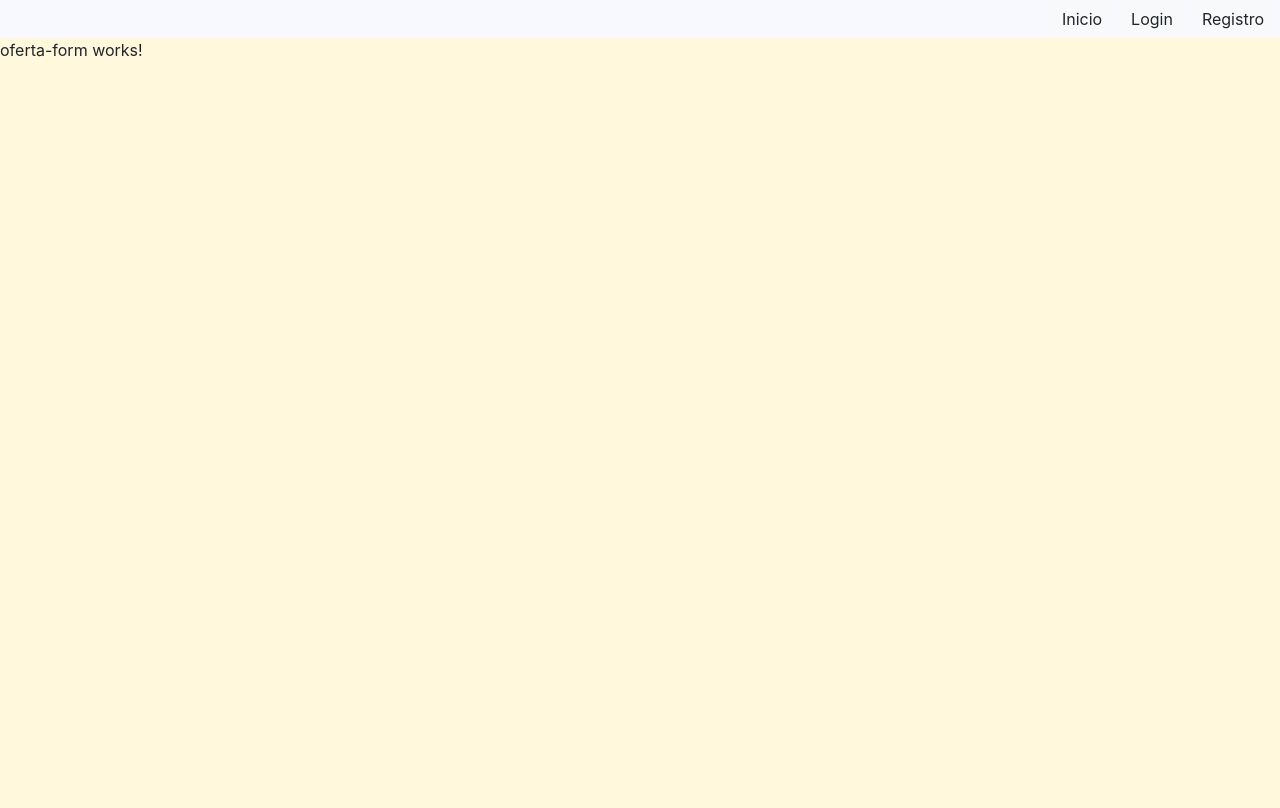
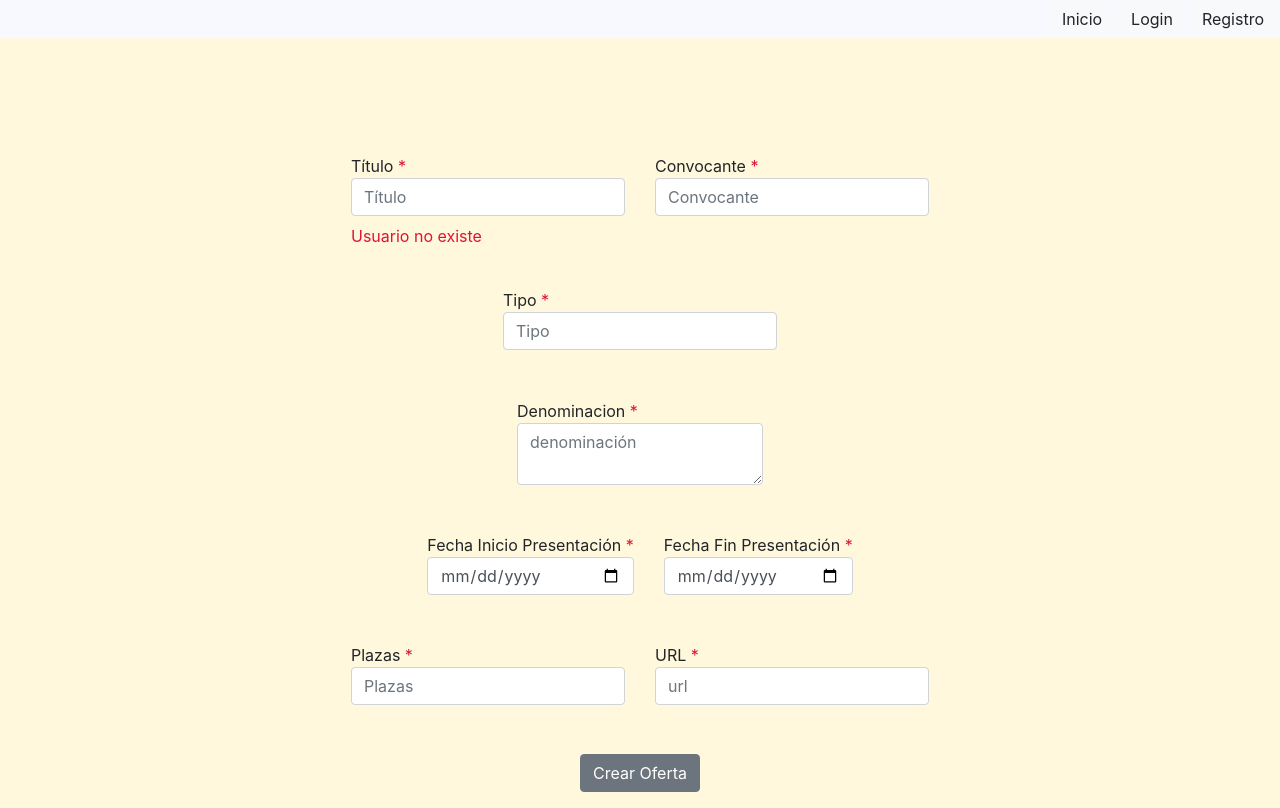
Before and after one commit to HNHerrmann/AragoJobLocator, an Angular app: page /oferta in a window 1280 px wide. Built offline with nearby package versions, Linux system fonts and the light colour scheme; no server answers.

Commit message:
avance formulario creacióm manual de oferta

```diff
--- a/src/app/oferta-form/oferta-form.component.html
+++ b/src/app/oferta-form/oferta-form.component.html
@@ -1,2 +1,91 @@
 <app-header></app-header>
-<p>oferta-form works!</p>
+<div class="container-fluid form-group" style="width: max-content">
+  <div class="row justify-content-center" style="margin-top: 20%">
+    <div class="col-md-auto">
+      <label class="input-group-label">Título <span style="color: crimson">*</span>
+        <br>
+        <input class="form-control" type="text" placeholder="Título" name="titulo" [(ngModel)]="titulo"  required></label>
+      <span *ngIf="true" style="color: crimson">
+               <br> Usuario no existe
+          </span>
+    </div>
+    <div class="col-md-auto">
+      <label class="input-group-label">Convocante <span style="color: crimson">*</span>
+        <br>
+        <input class="form-control" type="text" placeholder="Convocante" name="convocante" [(ngModel)]="convocante"  required></label>
+      <span *ngIf="false" style="color: crimson">
+               <br> Usuario no existe
+          </span>
+    </div>
+  </div>
+  <div class="row justify-content-center" style="margin-top: 7%">
+    <div class="col-md-auto">
+      <label class="input-group-label">Tipo <span style="color: crimson">*</span>
+        <br>
+        <input class="form-control"type="text" placeholder="Tipo" name="tipo" [(ngModel)]="tipo">
+      </label>
+    </div>
+  </div>
+  <div class="row justify-content-center" style="margin-top: 7%">
+    <div class="col-md-auto">
+      <label class="input-group-label">Denominacion <span style="color: crimson">*</span>
+        <br>
+        <textarea  class="form-control" type="text"   placeholder="denominación" name="denominacion" [(ngModel)]="denomincion"></textarea>
+        <span *ngIf="showDenomError" style="color: crimson">
+               <br> Campo Obligatorio
+        </span>
+      </label>
+    </div>
+  </div>
+
+  <div class="row justify-content-center" style="margin-top: 7%">
+    <div class="col-md-auto">
+      <label class="input-group-label">Fecha Inicio Presentación <span style="color: crimson">*</span>
+        <br>
+        <input class="form-control" type="date" placeholder="Fecha Inicio" name="inicio" [(ngModel)]="f_inicioPresentacion"  required></label>
+      <span *ngIf="showFFinError" style="color: crimson">
+               <br> Campo Obligatorio
+          </span>
+    </div>
+    <div class="col-md-auto">
+      <label class="input-group-label">Fecha Fin Presentación <span style="color: crimson">*</span>
+        <br>
+        <input class="form-control" type="date" placeholder="Fecha Fin" name="fin" [(ngModel)]="f_finPresentacion"  required></label>
+      <span *ngIf="showFInitError" style="color: crimson">
+               <br> Campo Obligatorio
+          </span>
+    </div>
+  </div>
+
+  <div class="row justify-content-center" style="margin-top: 7%">
+    <div class="col-md-auto">
+      <label class="input-group-label">Plazas <span style="color: crimson">*</span>
+        <br>
+        <input class="form-control" type="number" placeholder="Plazas" name="plazas" [(ngModel)]="plazas"  required></label>
+      <span *ngIf="false" style="color: crimson">
+               <br> Usuario no existe
+          </span>
+    </div>
+    <div class="col-md-auto">
+      <label class="input-group-label">URL <span style="color: crimson">*</span>
+        <br>
+        <input class="form-control" type="url" placeholder="url" name="url" [(ngModel)]="url"  required></label>
+      <span *ngIf="false" style="color: crimson">
+               <br> Usuario no existe
+          </span>
+    </div>
+  </div>
+
+  <div class="row justify-content-center" style="margin-top: 7%">
+    <div class="col-md-auto">
+      <button class="btn btn-secondary" type="submit" id="ofertaBut" (click)="createOferta()"> Crear Oferta </button>
+    </div>
+  </div>
+  <div *ngIf="showSuccess" class="row justify-content-center" style="margin-top: 7%">
+    <div class="col-md-auto">
+        <span style="color: green">
+          Oferta creada con éxito.
+        </span>
+    </div>
+  </div>
+</div>
--- a/src/app/oferta-form/oferta-form.component.ts
+++ b/src/app/oferta-form/oferta-form.component.ts
@@ -1,4 +1,6 @@
 import { Component, OnInit } from '@angular/core';
+import {HttpClient, HttpErrorResponse} from "@angular/common/http";
+import {Router} from "@angular/router";
 
 @Component({
   selector: 'app-oferta-form',
@@ -7,9 +9,73 @@ import { Component, OnInit } from '@angular/core';
 })
 export class OfertaFormComponent implements OnInit {
 
-  constructor() { }
+  tipo : string;
+  denomincion : string; //O
+  convocante : string; //Obligatorio
+  url: string;
+  f_inicioPresentacion: Date; //O
+  f_finPresentacion: Date; //0
+  contacto: string;
+  titulo: string;
+  plazas: number;
+
+  showSuccess = false;
+  showFFinError = false;
+  showFInitError = false;
+  showConvError = false;
+  showDenomError = false;
+
+
+
+
+  constructor( private http: HttpClient, private router: Router ) { }
 
   ngOnInit(): void {
+    this.tipo = '';
+    this.denomincion = '';
+    this.convocante = '';
+    this.url = '';
+    this.contacto = '';
+    this.titulo = '';
+    this.f_inicioPresentacion = new Date();
+    this.f_finPresentacion = new Date();;
+    this.plazas = null;
+
+    this.showSuccess = false;
+    this.showFFinError = false;
+    this.showFInitError = false;
+    this.showConvError = false;
+    this.showDenomError = false;
+
+  }
+
+  createOferta() {
+    //this.clean();
+
+    const ofertaData = { // Objeto usuario en registro
+      algo: this.f_finPresentacion,
+      otro: this.f_inicioPresentacion,
+    };
+
+    /*this.http.post('http://localhost:3000' + '/login', userData,{withCredentials: true} ).subscribe(
+      (resp: any) => {
+        console.log('resp');
+        console.log(resp);
+        console.log('logueado');
+        this.showSuccess = true;
+        setTimeout(() => {
+          this.router.navigate(['inicio']);
+        }, 1000);
+      },
+      (error: HttpErrorResponse) => {
+        if (error.error == "Usuario no existe") {
+          this.showNameError = true;
+        }
+        if (error.error == "Pass erronea") {
+          this.showPassError = true;
+        }
+      });*/
+
   }
 
 }
```
